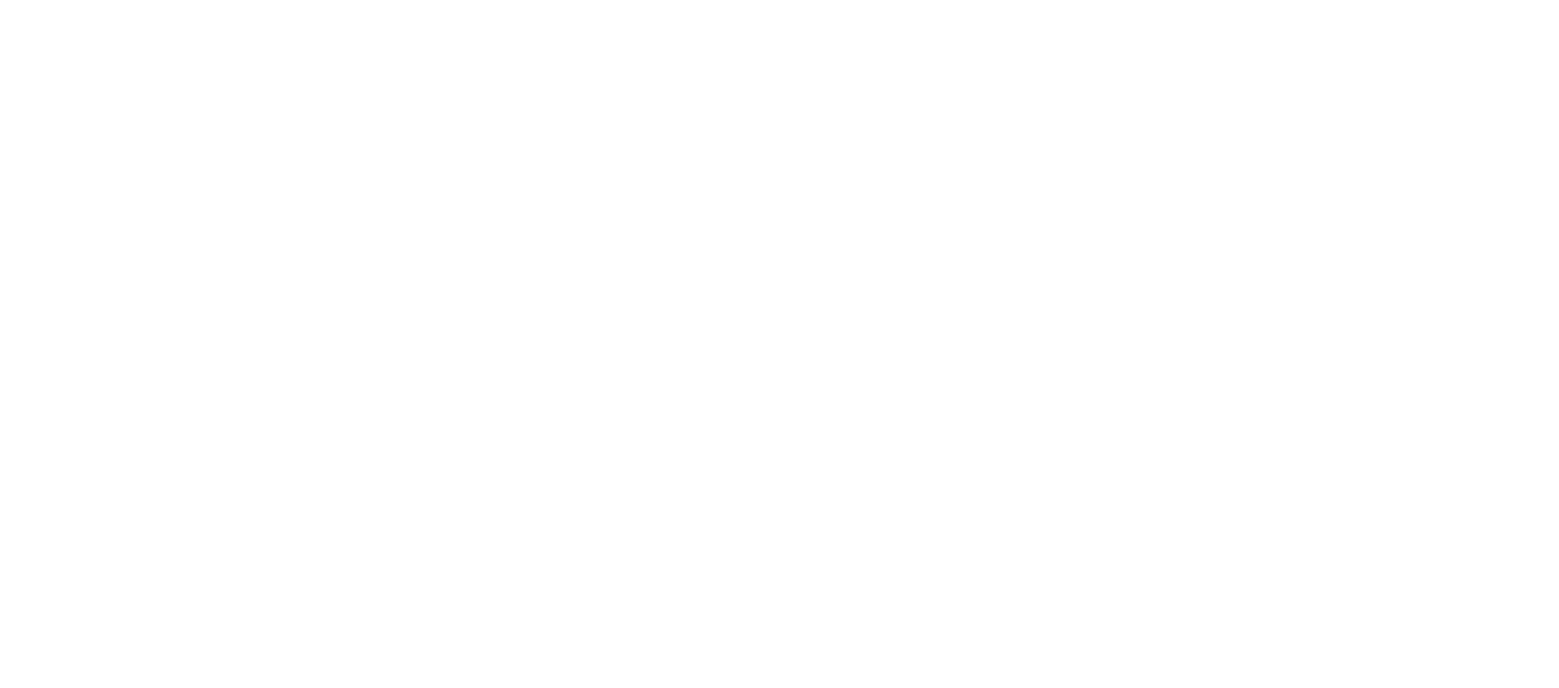
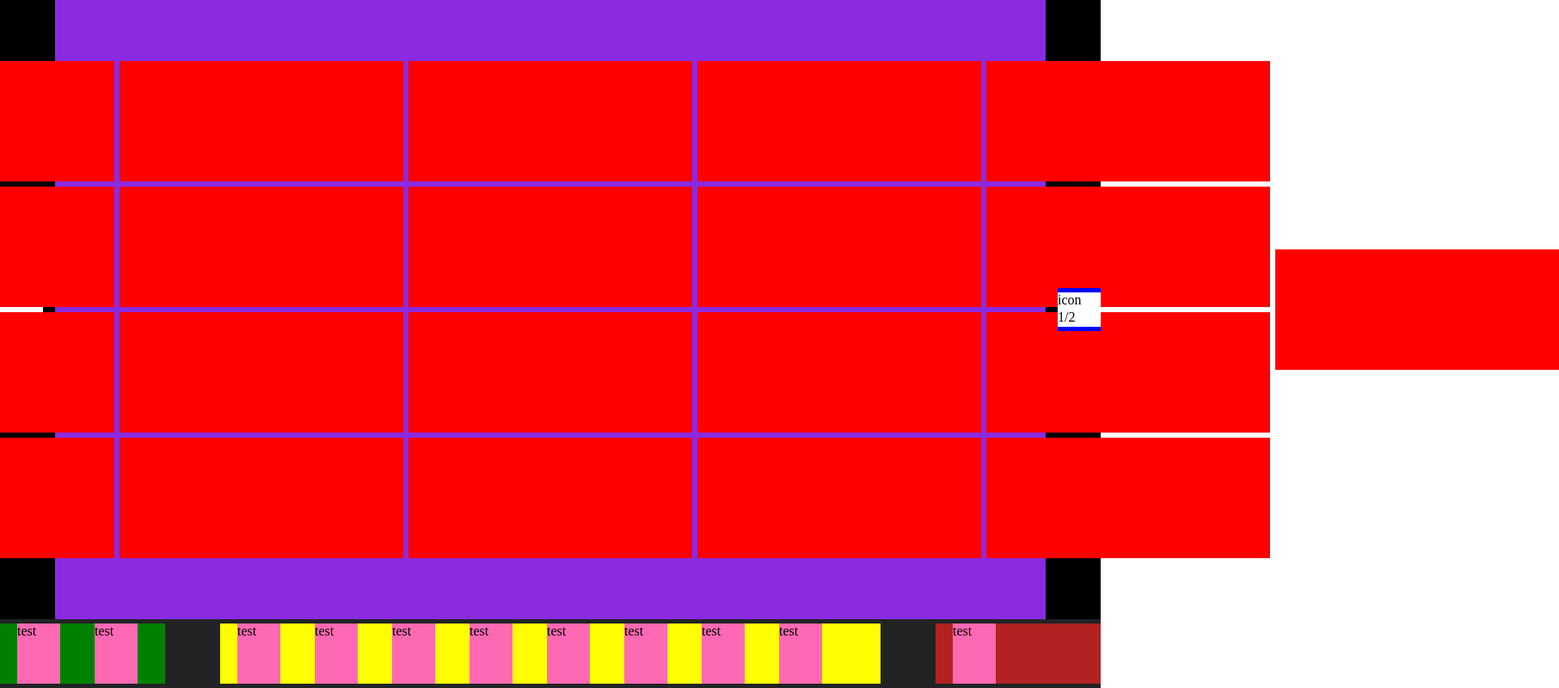
Before and after one commit to Intrusion0/html-css-zoom, a plain HTML site: page index.html in a window 1280 px wide. Shown: the whole page at 86% size, 1813 px wide, since content can reach past the window. Drawn offline with Linux system fonts and the light colour scheme.

Commit message:
create macro struttura

```diff
--- a/css/style.css
+++ b/css/style.css
@@ -3,3 +3,91 @@
     padding: 0;
     box-sizing: border-box;
 }
+
+/* Corpo centrale */
+#container-flex {
+    display: flex;
+    height: calc(100vh - 80px);
+    justify-content: space-between;
+    align-items: center;
+
+    /* debug */
+    background-color: black;
+}
+
+#container-webcam {
+    display: flex;
+    flex-direction: column;
+    flex-wrap: wrap;
+    justify-content: center;
+    align-content: center;
+    background-color:  blueviolet;
+    height: calc(100vh - 80px);
+    width: 90%;
+}
+
+.webcam {
+    /* debug */
+    background-color: red;
+    height: 140px;
+    width: 330px;
+    margin: 3px;
+}
+
+#left-bottom, #right-bottom {
+    display: flex;
+    flex-direction: column;
+    justify-content: center;
+    /* debug */
+    background-color: blue;
+    height: 50px;
+}
+
+#left-bottom span, #right-bottom span {
+    /* debug */
+    background-color: white;
+    height: 20px;
+    width: 50px;
+}
+
+/* Footer */
+#footer-flex {
+    display: flex;
+    justify-content: space-between;
+    align-items: center;
+    height: 80px;
+    /* debug */
+    background-color: #212324;
+}
+
+#mic_web {
+    display: flex;
+    /* debug */
+    background-color: green;
+    height: 70px;
+    width: 15%;
+}
+
+#tools_zoom {
+    display: flex;
+    /* debug */
+    background-color: yellow;
+    height: 70px;
+    width: 60%;
+}
+
+#end_meeting {
+    display: flex;
+    /* debug */
+    background-color: firebrick;
+    height: 70px;
+    width: 15%;
+}
+
+#mic_web div, #tools_zoom div, #end_meeting div {
+    /* debug */
+    background-color: hotpink;
+    height: 70px;
+    width: 50px;
+    margin: 0 20px;
+}
--- a/index.html
+++ b/index.html
@@ -10,13 +10,143 @@
 <body>
 
     <!-- Corpo centrale -->
-    <main>
+    <main id="container-flex">
+        <div id="left-bottom">
+            <span>
+                icon
+            </span>
+            <span>
+                1/2
+            </span>
+        </div>
+        <div id="container-webcam">
+            <div class="webcam">
 
+            </div>
+            <div class="webcam">
+
+            </div>
+            <div class="webcam">
+
+            </div>
+            <div class="webcam">
+
+            </div>
+            <div class="webcam">
+
+            </div>
+            <div class="webcam">
+
+            </div>
+            <div class="webcam">
+
+            </div>
+            <div class="webcam">
+
+            </div>
+            <div class="webcam">
+
+            </div>
+            <div class="webcam">
+
+            </div>
+            <div class="webcam">
+
+            </div>
+            <div class="webcam">
+
+            </div>
+            <div class="webcam">
+
+            </div>
+            <div class="webcam">
+
+            </div>
+            <div class="webcam">
+
+            </div>
+            <div class="webcam">
+
+            </div>
+            <div class="webcam">
+
+            </div>
+            <div class="webcam">
+
+            </div>
+            <div class="webcam">
+
+            </div>
+            <div class="webcam">
+
+            </div>
+            <div class="webcam">
+
+            </div>
+            <div class="webcam">
+
+            </div>
+            <div class="webcam">
+
+            </div>
+            <div class="webcam">
+
+            </div>
+            <div class="webcam">
+
+            </div>
+        </div>
+        <div id="right-bottom">
+            <span>
+                icon
+            </span>
+            <span>
+                1/2
+            </span>
+        </div>
     </main>
 
     <!-- Footer -->
-    <footer>
-
+    <footer id="footer-flex">
+        <div id="mic_web">
+            <div>
+                test
+            </div>
+            <div>
+                test
+            </div>
+        </div>
+        <div id="tools_zoom">
+            <div>
+                test
+            </div>
+            <div>
+                test
+            </div>
+            <div>
+                test
+            </div>
+            <div>
+                test
+            </div>
+            <div>
+                test
+            </div>
+            <div>
+                test
+            </div>
+            <div>
+                test
+            </div>
+            <div>
+                test
+            </div>
+        </div>
+        <div id="end_meeting">
+            <div>
+                test
+            </div>
+        </div>
     </footer>
 
 </body>
```
